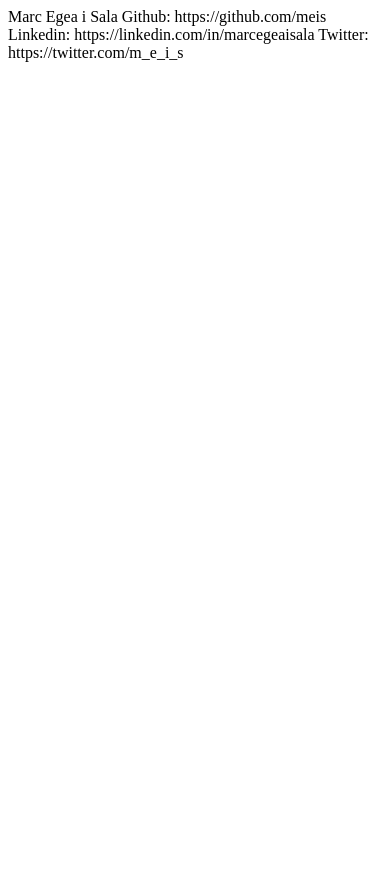
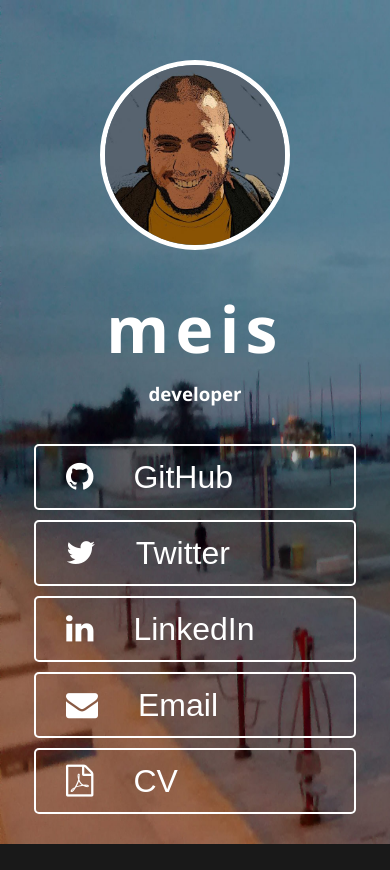
Before and after one commit to meis/meis.github.io, a plain HTML site: page index.html in a window 390 px wide. Before the commit the page ends 844 px from the top, so only its background shows below. Drawn offline with nearby package versions, Linux system fonts and the light colour scheme.

Commit message:
Landing page

```diff
--- a/index.html
+++ b/index.html
@@ -1,5 +1,31 @@
-Marc Egea i Sala
+<!DOCTYPE html>
+<html>
+  <head>
+    <meta charset="utf-8">
+    <meta http-equiv="X-UA-Compatible" content="IE=edge">
+    <title>meis</title>
+    <meta name="viewport" content="width=device-width, initial-scale=1.0">
+    <meta name="description" content="meis">
+    <link rel="canonical" href="meis.github.io">
+    <link rel="stylesheet" href="style.css">
+    <link href='https://fonts.googleapis.com/css?family=Open+Sans:400,700&subset=latin' rel='stylesheet' type='text/css'>
+    <link rel="stylesheet" href="https://maxcdn.bootstrapcdn.com/font-awesome/4.5.0/css/font-awesome.min.css">
+  </head>
+  <body>
+    <div class="content">
+      <img src="background.jpg" id="fullscreen">
+      <img src="avatar.jpg" id="avatar">
 
-Github: https://github.com/meis
-Linkedin: https://linkedin.com/in/marcegeaisala
-Twitter: https://twitter.com/m_e_i_s
+      <h1>meis</h1>
+      <h3>developer</h3>
+
+      <ul>
+        <li><a class="fa fa-2x fa-github" href="https://github.com/meis"><span class="description">GitHub</span></a></li>
+        <li><a class="fa fa-2x fa-twitter" href="https://twitter.com/m_e_i_s"><span class="description">Twitter</span></a></li>
+        <li><a class="fa fa-2x fa-linkedin" href="https://linkedin.com/in/marcegeaisala"><span class="description">LinkedIn</span></a></li>
+        <li><a class="fa fa-2x fa-envelope" href="mailto:marc.egea.sala@gmail.com"><span class="description">Email</span></a></li>
+        <li><a class="fa fa-2x fa-file-pdf-o" href="meis-cv.pdf" target="_blank"><span class="description">CV</span></a></li>
+      </ul>
+    </div>
+  </body>
+</html>
--- /dev/null
+++ b/style.css
@@ -0,0 +1,122 @@
+body {
+  font-family: 'Open Sans',Helvetica,Arial,sans-serif;
+  background-color: rgba(0, 0, 0, 0.9);
+  position: absolute;
+  top: 0;
+  bottom: 0;
+  right: 0;
+  left: 0;
+  margin: 0;
+}
+#fullscreen {
+  z-index: -999;
+  min-height: 100%;
+  min-width: 1024px;
+  width: 100%;
+  height: auto;
+  position: fixed;
+  top: 0;
+  left: 0;
+}
+#avatar {
+  height: 180px;
+  border-radius: 100%;
+  border: 5px solid white;
+  margin-bottom: 40px;
+}
+h1 {
+  color: white;
+  font-weight: bold;
+  letter-spacing: 0.1em;
+  font-size: 4em;
+  font-family: 'Open Sans';
+  margin: -10px 0;
+}
+h3 {
+  color: white;
+  padding-bottom: 20px;
+  font-weight: thin;
+}
+.content {
+  padding-top: 100px;
+  padding-bottom: 40px;
+  text-align: center;
+}
+ul {
+  list-style: none;
+  padding: 0;
+}
+li {
+  border-radius: 100%;
+  border: 2px solid white;
+  color: white;
+  margin: 8px;
+  display: inline-block;
+  list-style: none;
+  width: 65px;
+  height: 65px;
+}
+li:hover {
+  color: white;
+  text-decoration: none;
+  -webkit-transition: 500ms;
+  -moz-transition: 500ms;
+  transition: 500ms;
+  text-decoration: none;
+  background-color: rgba(0, 0, 0, 0.5);
+}
+a {
+  color: white;
+  padding: 15px;
+  text-decoration: none;
+}
+.description {
+  display: none;
+}
+
+@media (max-width: 450px) {
+ul {
+  text-align: center;
+}
+li {
+  border-radius: 0%;
+  border: none;
+  color: white;
+  margin: 8px;
+  display: block;
+  list-style: none;
+  margin: 10px 0px;
+  text-align: center;
+  height: auto;
+  width: auto;
+}
+li:hover {
+  background-color: none;
+  transition: none;
+}
+a {
+  text-align: justify;
+  border: 2px solid white;
+  border-radius: 5px;
+  color: white;
+  padding: 15px;
+  padding-left: 30px;
+  width: 70%;
+}
+a:hover {
+  -webkit-transition: 500ms;
+  -moz-transition: 500ms;
+  transition: 500ms;
+  background-color: rgba(0, 0, 0, 0.5);
+  color: white;
+  text-decoration: none;
+}
+.description {
+  display: inline-block;
+  color: white;
+  font-family: Arial;
+  margin-left: 40px;
+}
+.content {
+  padding-top: 60px;
+}
```
Also changed, not shown: avatar.jpg (added), background.jpg (added), 1 other file.
